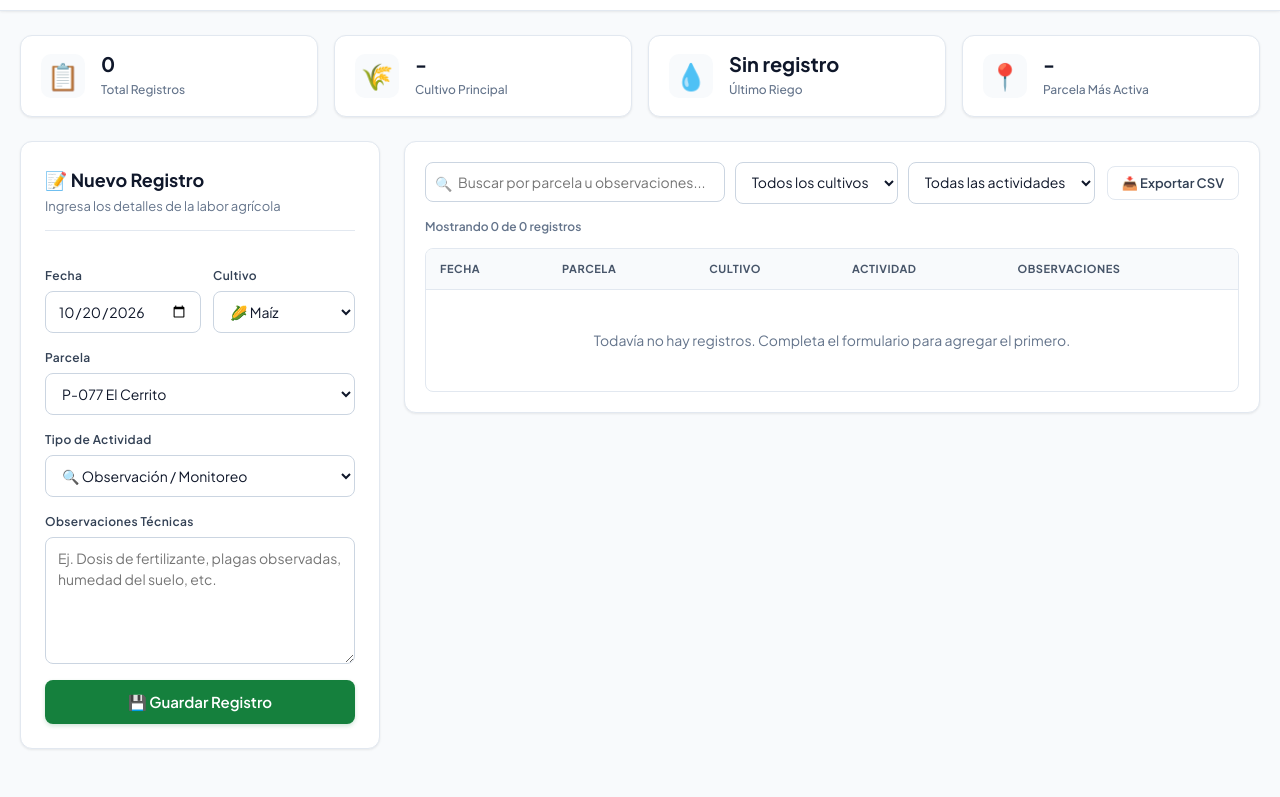
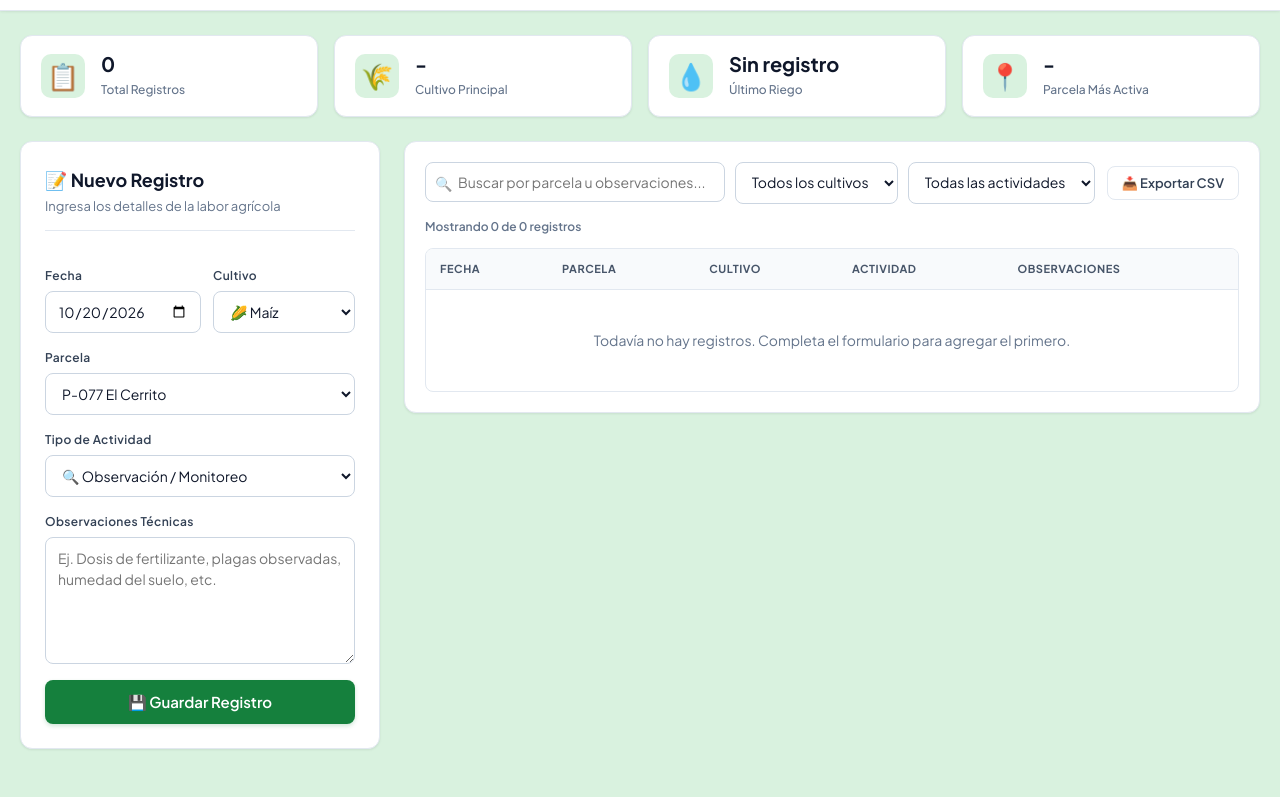
Before and after one commit to IT-Green-GA/form-DIMA-2026, a website built with Vite: page index.html in a window 1280 px wide. Shown: the part 81-878 px from the top of the page. Built offline with nearby package versions, Linux system fonts and the light colour scheme; no server answers.

Commit message:
style: fondo verde en la página

```diff
--- a/src/style.css
+++ b/src/style.css
@@ -4,7 +4,7 @@
   --primary-light: #f0fdf4;
   --primary-border: #bbf7d0;
   --accent: #0284c7;
-  --bg: #f8fafc;
+  --bg: #d9f2df;
   --card: #ffffff;
   --text: #0f172a;
   --text-muted: #64748b;
```
